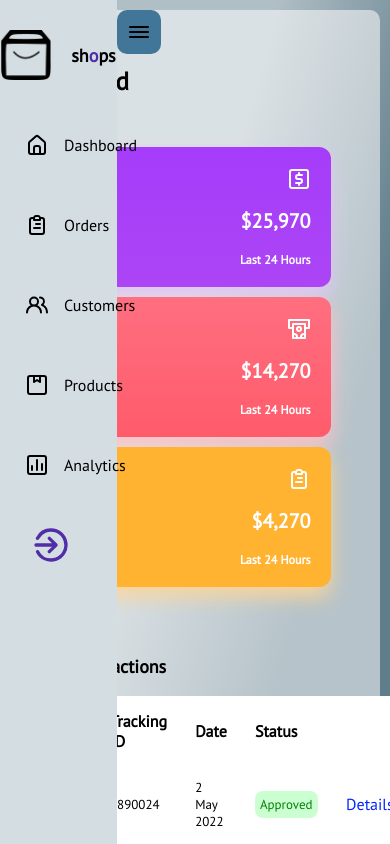
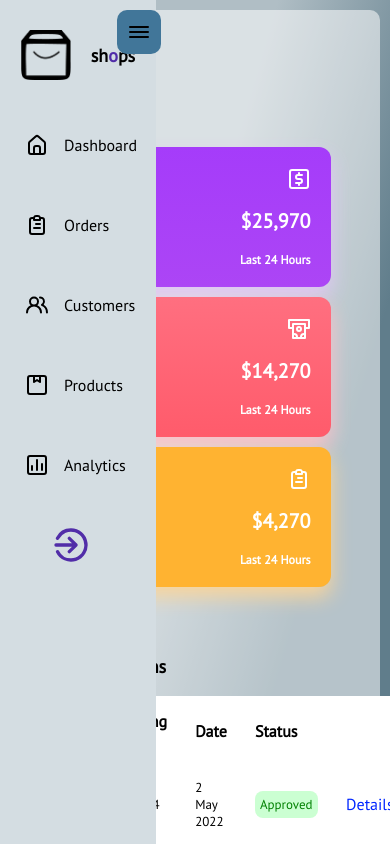
Before and after one commit to Ahmed-Karara/Admin-Dashboard, a React (Create React App) app: page / in a window 390 px wide. Shown: the top 844 px of the page. Built offline with nearby package versions, Linux system fonts and the light colour scheme.

Commit message:
Admin Dashboard

```diff
--- a/src/components/Sidebar/Sidebar.css
+++ b/src/components/Sidebar/Sidebar.css
@@ -134,3 +134,9 @@ a {
 		display: flex;
 	}
 }
+
+@media screen and (max-width: 500px) {
+	.sidebar {
+		width: 40%;
+	}
+}
```
